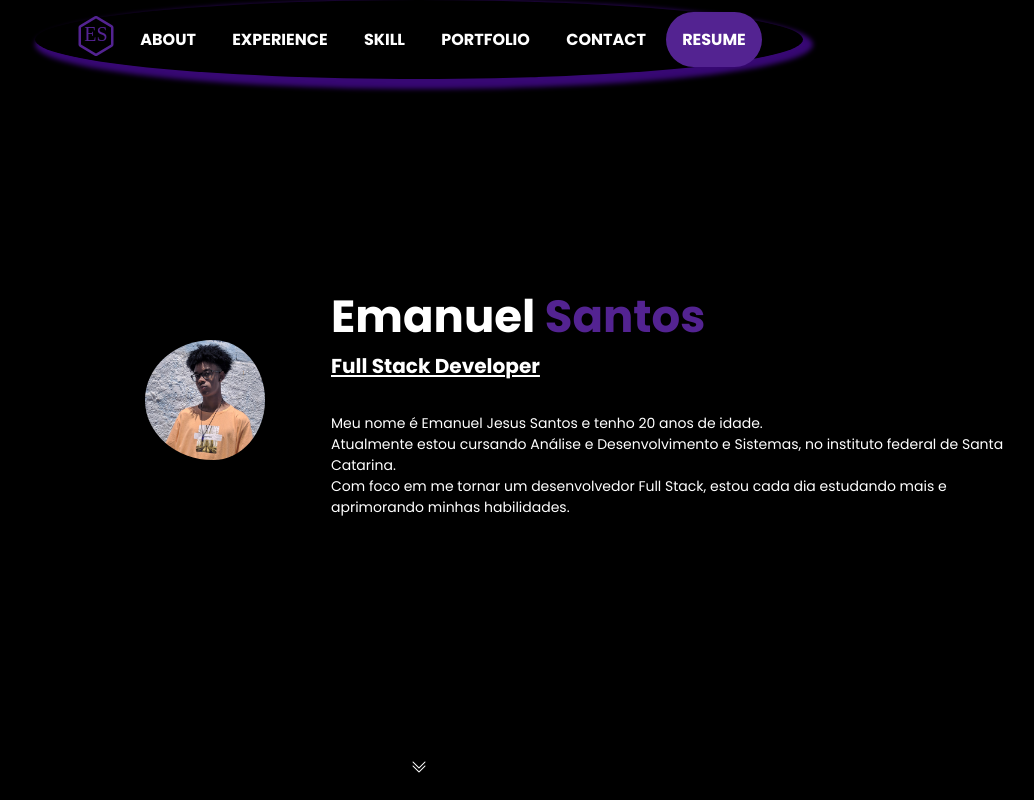
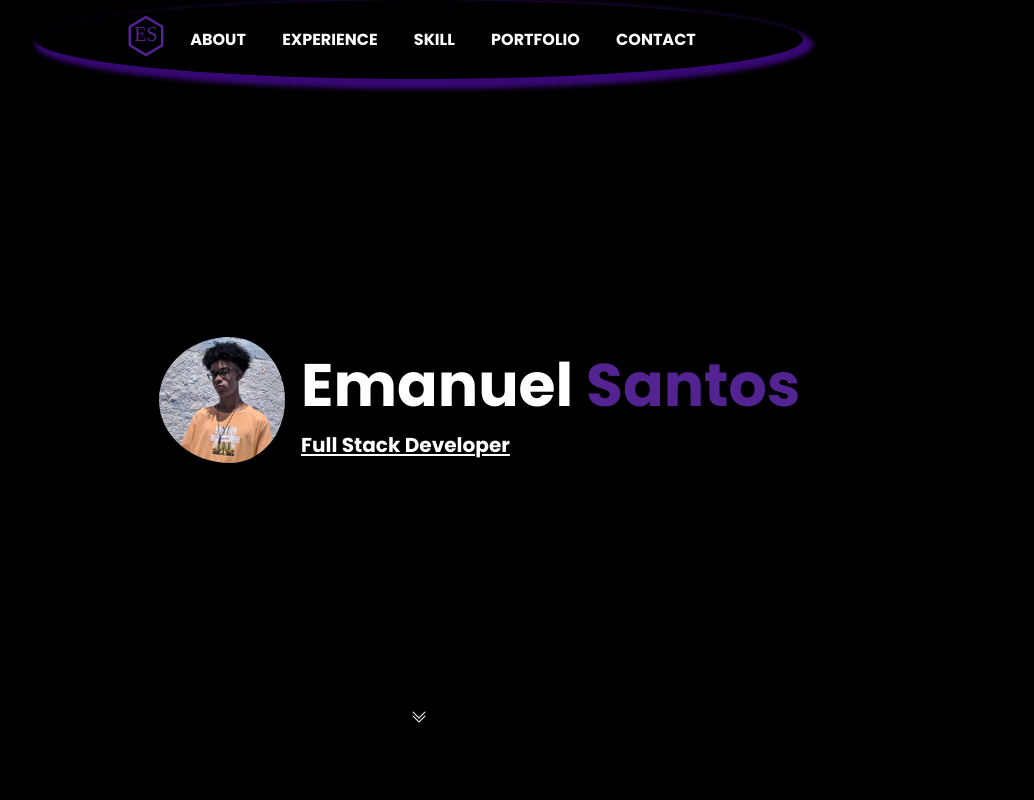
Before and after one commit to Emanuel3k/Portfolio, a plain HTML site: page Index.html in a window 1280 px wide. Shown: the whole page, without its empty margins (221-1255 px from the left). Drawn offline with nearby package versions, Linux system fonts and the light colour scheme.

Commit message:
Edição dos arquivos em relação ao header e extend header

```diff
--- a/Index.html
+++ b/Index.html
@@ -22,35 +22,26 @@
         <div class="navbar">
             <nav class="navbar-item-container">
                 <a href="#about">About</a>
-                <a href="#">Experience</a>
+                <a href="#experience">Experience</a>
                 <a href="#">Skill</a>
                 <a href="#">Portfolio</a>
                 <a href="#">Contact</a>
-                <a id="resume" href="#">Resume</a>
+
             </nav>
         </div>
     </header>
-
-    <section id="about">
-        <div class="about-image-container">
+    <div id="extend-header">
+        <div class="extend-header-image-container">
             <img src="img/Profile.png" alt="Profile">
         </div>
-        <div class="about-item-container">
+        <div class="extend-header-item-container">
             <h1>Emanuel <span>Santos</span></h1>
             <h6>Full Stack Developer</h6>
-            <p>
-                Meu nome é Emanuel Jesus Santos e tenho 20 anos de idade.
-                <br>
-                Atualmente estou cursando Análise e Desenvolvimento e Sistemas, no instituto federal de Santa Catarina.
-                <br>
-                Com foco em me tornar um desenvolvedor Full Stack, estou cada dia estudando mais e aprimorando minhas
-                habilidades.
-            </p>
         </div>
-        <div class="about-icon-container">
-            <a href="#"><i class="bi bi-chevron-double-down"></i></a>
+        <div class="extend-header-icon-container">
+            <a href="#experience"><i class="bi bi-chevron-double-down"></i></a>
         </div>
-    </section>
+    </div>
 </body>
 
 </html>
--- a/css/style.css
+++ b/css/style.css
@@ -70,19 +70,9 @@ a {
     border-radius: 50px;
 }
 
-.navbar-item-container #resume {
-    background-color: var(--second-color);
-    border-radius: 50px;
-}
-
-.navbar-item-container #resume:hover {
-    background-color: var(--main-color);
-    border-radius: 50px;
-}
-
 /* CSS DO ABOUT */
 
-#about {
+#extend-header {
     background-color: var(--bg-second-color);
     color: var(--txt-color);
     position: relative;
@@ -95,47 +85,47 @@ a {
     cursor: default;
 }
 
-.about-image-container {
+.extend-header-image-container {
     width: 40%;
     display: flex;
     justify-content: end;
 
 }
 
-.about-image-container img {
+.extend-header-image-container img {
 
     padding-right: 1rem;
     border-radius: 50%;
     width: 30%;
 }
 
-.about-item-container {
-    margin-left: 50px;
+.extend-header-item-container {
+    padding-right: 1rem;
     display: block;
     font-size: 30px;
     width: 60%;
 }
 
-.about-item-container span {
+.extend-header-item-container span {
     color: var(--second-color);
 }
 
-.about-item-container h6 {
+.extend-header-item-container h6 {
     text-decoration: underline white;
 }
 
-.about-item-container p {
+.extend-header-item-container p {
     padding-top: 2rem;
     font-size: 14px;
 }
 
-.about-icon-container {
+.extend-header-icon-container {
     cursor: pointer;
     position: absolute;
-    bottom: 20px;
+    bottom: 70px;
 }
 
-.about-icon-container:hover {
+.extend-header-icon-container:hover {
     background-color: var(--main-color);
     border-radius: 50%;
 }
```
